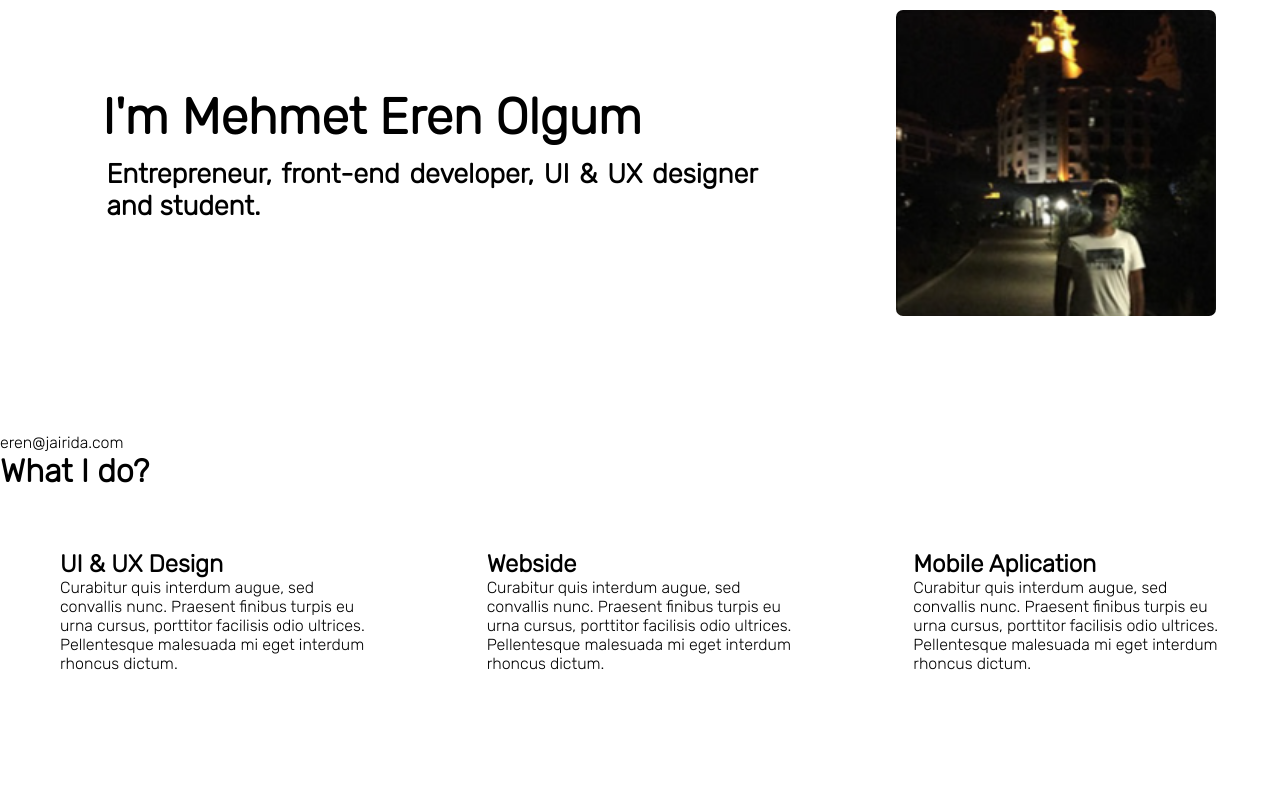
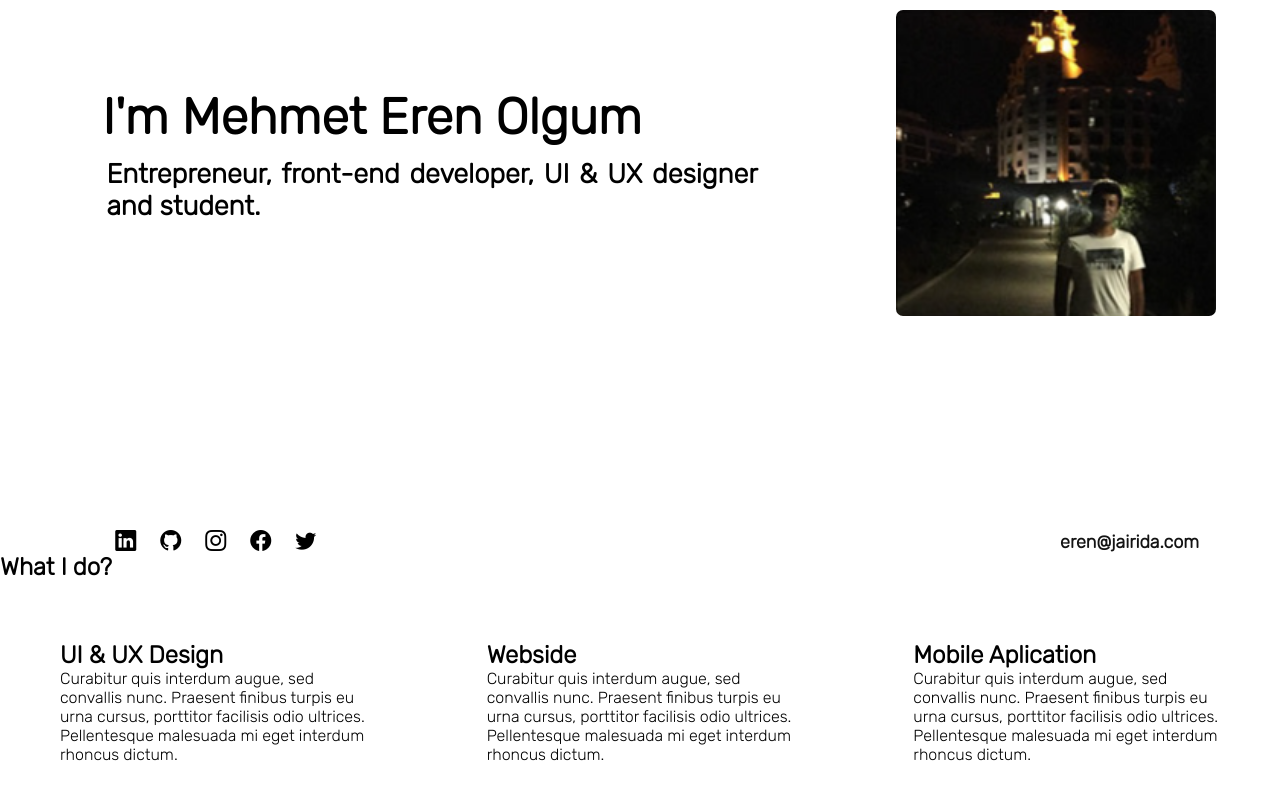
Before and after one commit to JuliVelasques/primer-tp-final, a React (Vite) app in the folder primer-tp-final/: page / in a window 1280 px wide. Shown: the part 1337-2137 px from the top of the page. Before the commit the page ends 2070 px from the top, so only its background shows below. Built offline with nearby package versions, Linux system fonts and the light colour scheme.

Commit message:
new modification in jsx and css

```diff
--- a/primer-tp-final/src/App.css
+++ b/primer-tp-final/src/App.css
@@ -13,8 +13,6 @@
     display: flex;
     flex-direction: column;
     align-items: center;
-    /* justify-content: center; */
-    /* margin-bottom: 200px; */
 }
 .contenedorUno{
     border: 4px solid black;
@@ -224,6 +222,45 @@ button{
     border-radius: 7px;
 }
 
+.finaParteInicial{
+    width: 100%;
+    height: 120px;
+    display: flex;
+    justify-content: space-between;
+}
+.ubicacionIconos{
+    width: 33.7%;
+    display: flex;
+    justify-content: center;
+    align-items: end;
+}
+.biLinkedin1{
+    font-size: 21px;
+}
+.biGithub1{
+    font-size: 21px;
+}
+.biInstagram1{
+    font-size: 21px;
+}
+.biFacebook1{
+    font-size: 21px;
+}
+.biTwitter1{
+    font-size: 21px;
+}
+.ubicacionTexto{
+    width: 23.5%;
+    display: flex;
+    align-items: end;
+    justify-content: center;
+
+}
+.tamañoTexto{
+    font-size: large;
+    font-weight: 600;
+    color: rgb(19, 19, 19);
+}
 
 .div-whatIDo{
     display: flex;
--- a/primer-tp-final/src/App.jsx
+++ b/primer-tp-final/src/App.jsx
@@ -72,21 +72,22 @@ function App() {
               <img className='imagen1' src={logo} alt="Imagen" />
             </div>
           </div>
-          <div>
-            <div>
-              <link rel="stylesheet" href="" />
-              <link rel="stylesheet" href="" />
-              <link rel="stylesheet" href="" />
-              <link rel="stylesheet" href="" />
-              <link rel="stylesheet" href="" />
+          <div className='finaParteInicial'>
+            <div className='ubicacionIconos'>
+              <i className="biLinkedin1 bi-linkedin"></i>
+              <i className="biGithub1 bi-github"></i>
+              <i className="biInstagram1 bi-instagram"></i>
+              <i className="biFacebook1 bi-facebook"></i>
+              <i className="biTwitter1 bi-twitter"></i>
             </div>
-            <div>
-              <p>eren@jairida.com</p>
+            <div className='ubicacionTexto'>
+              <p className='tamañoTexto'>eren@jairida.com</p>
             </div>
           </div>
         </section>
+        <section>
           <h1>What I do?</h1>
-        <section className='div-whatIDo'>
+          <nav className='div-whatIDo'>
 
             <div className='divs'>
               <h2>UI & UX Design</h2>
@@ -100,7 +101,7 @@ function App() {
               <h2>Mobile Aplication</h2>
               <p>Curabitur quis interdum augue, sed convallis nunc. Praesent finibus turpis eu urna cursus, porttitor facilisis odio ultrices. Pellentesque malesuada mi eget interdum rhoncus dictum.</p>
             </div>
-
+          </nav>
         </section>
       </main>
 
```
Lines whose indentation alone changed are shown as unchanged.
